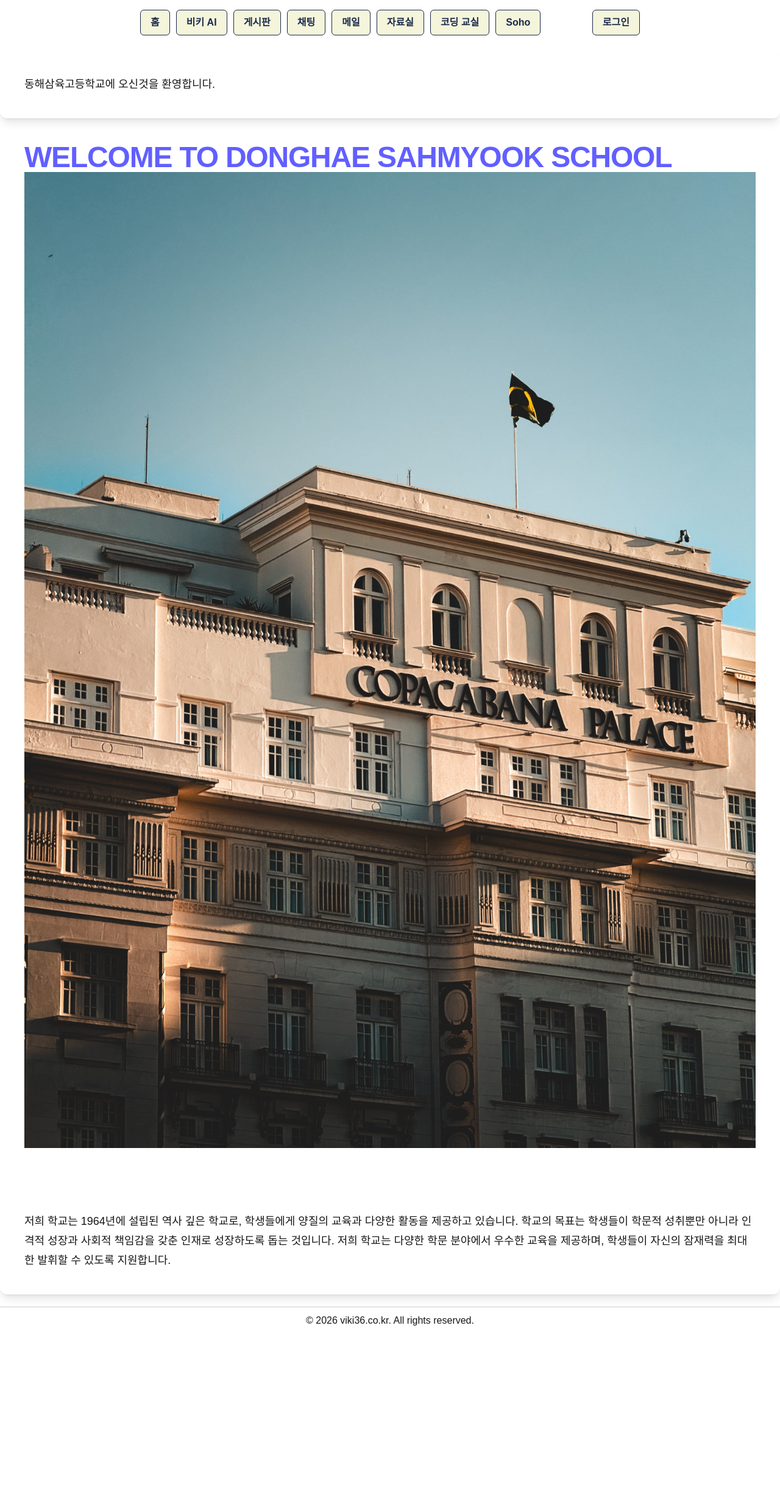
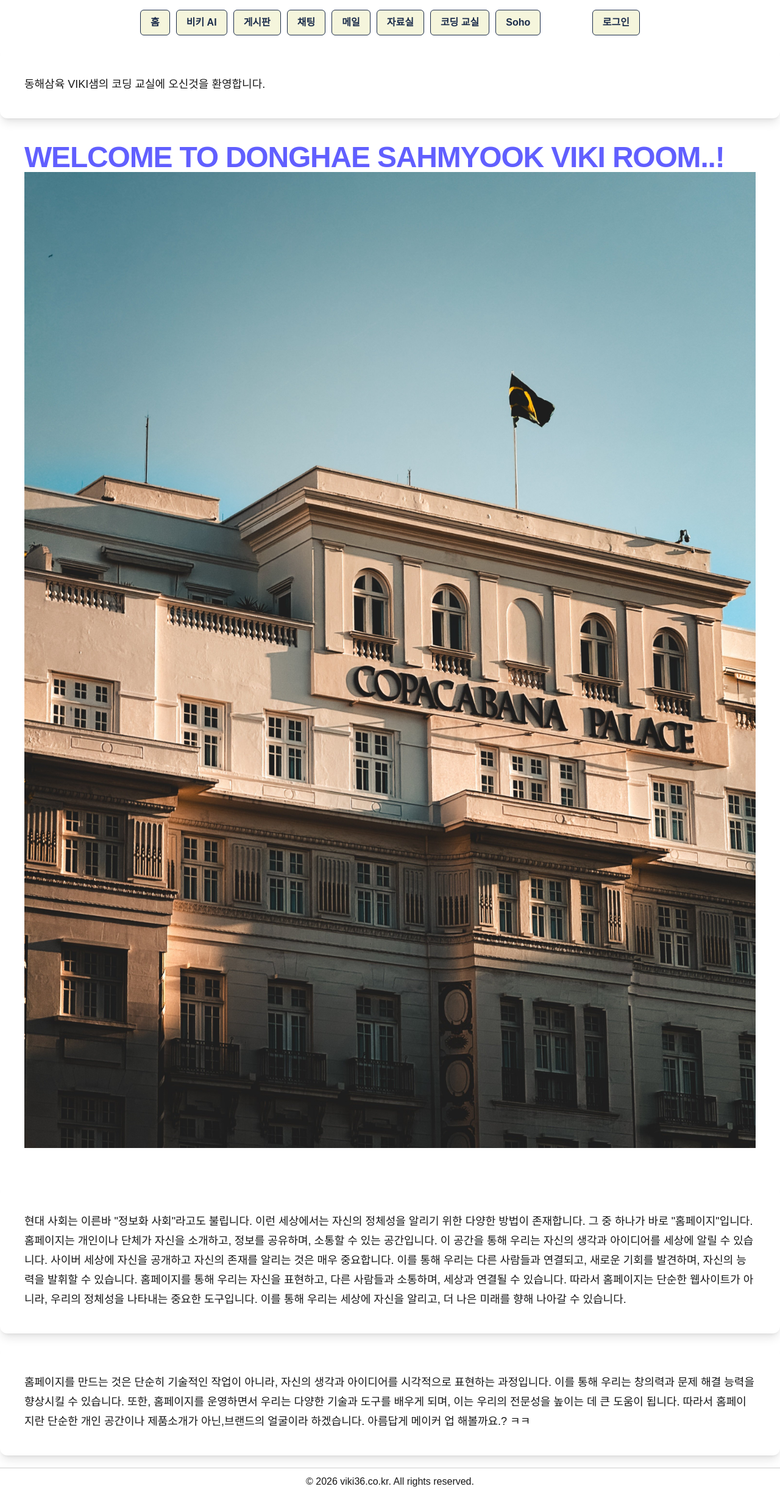
Before and after one commit to park53046/board-app, a Next.js app: page / in a window 1280 px wide. Shown: the whole page at 61% size. Before the commit the page ends 2177 px from the top, so only its background shows below. Built offline with nearby package versions, Linux system fonts and the light colour scheme; no server answers.

Commit message:
메뉴 수정 홈 내용

```diff
--- a/app/page.tsx
+++ b/app/page.tsx
@@ -4,24 +4,32 @@ export default function Home() {
   return (
     <div>
       <h1 className="mt-6 text-lg leading-8 text-white-600 px-10 py-10 rounded-xl shadow-lg">
-        동해삼육고등학교에 오신것을 환영합니다.</h1>
+        동해삼육 VIKI샘의 코딩 교실에 오신것을 환영합니다.</h1>
 
       <div className="p-10">
         <h1 className="text-5xl font-extrabold text-indigo-500 tracking-tight">
-          WELCOME TO DONGHAE SAHMYOOK SCHOOL</h1>
+          WELCOME TO DONGHAE SAHMYOOK VIKI ROOM..!</h1>
 
           <Image
             src="/image.jpg"
-            alt="동해삼육고등학교 전경"
+            alt="2030 학교 전경"
             width={1600}
             height={900}
             style={{ width: '100%', height: 'auto' }} />
       </div>
       <div>
           <p className="mt-6 text-lg leading-8 text-white-600 px-10 py-10 rounded-xl shadow-lg">
-            저희 학교는 1964년에 설립된 역사 깊은 학교로, 학생들에게 양질의 교육과 다양한 활동을 제공하고 있습니다.
-            학교의 목표는 학생들이 학문적 성취뿐만 아니라 인격적 성장과 사회적 책임감을 갖춘 인재로 성장하도록 돕는 것입니다.
-            저희 학교는 다양한 학문 분야에서 우수한 교육을 제공하며, 학생들이 자신의 잠재력을 최대한 발휘할 수 있도록 지원합니다.
+            현대 사회는 이른바 "정보화 사회"라고도 불립니다. 이런 세상에서는 자신의 정체성을 알리기 위한
+            다양한 방법이 존재합니다. 그 중 하나가 바로 "홈페이지"입니다. 홈페이지는 개인이나 단체가 자신을 소개하고,
+            정보를 공유하며, 소통할 수 있는 공간입니다. 이 공간을 통해 우리는 자신의 생각과 아이디어를 세상에 알릴 수 있습니다.
+            사이버 세상에 자신을 공개하고 자신의 존재를 알리는 것은 매우 중요합니다. 이를 통해 우리는 다른 사람들과 연결되고, 새로운 기회를 발견하며,
+            자신의 능력을 발휘할 수 있습니다. 홈페이지를 통해 우리는 자신을 표현하고, 다른 사람들과 소통하며, 세상과 연결될 수 있습니다.
+            따라서 홈페이지는 단순한 웹사이트가 아니라, 우리의 정체성을 나타내는 중요한 도구입니다. 이를 통해 우리는 세상에 자신을 알리고, 더 나은 미래를 향해 나아갈 수 있습니다.
+          </p>
+          <p className="mt-6 text-lg leading-8 text-white-600 px-10 py-10 rounded-xl shadow-lg">
+            홈페이지를 만드는 것은 단순히 기술적인 작업이 아니라, 자신의 생각과 아이디어를 시각적으로 표현하는 과정입니다. 이를 통해 우리는 창의력과 문제 해결 능력을 향상시킬 수 있습니다.
+            또한, 홈페이지를 운영하면서 우리는 다양한 기술과 도구를 배우게 되며, 이는 우리의 전문성을 높이는 데 큰 도움이 됩니다. 따라서 홈페이지란 단순한 개인 공간이나 제품소개가
+            아닌,브랜드의 얼굴이라 하겠습니다. 아름답게 메이커 업 해볼까요.?  ㅋㅋ
           </p>
       </div>
     </div>
```
